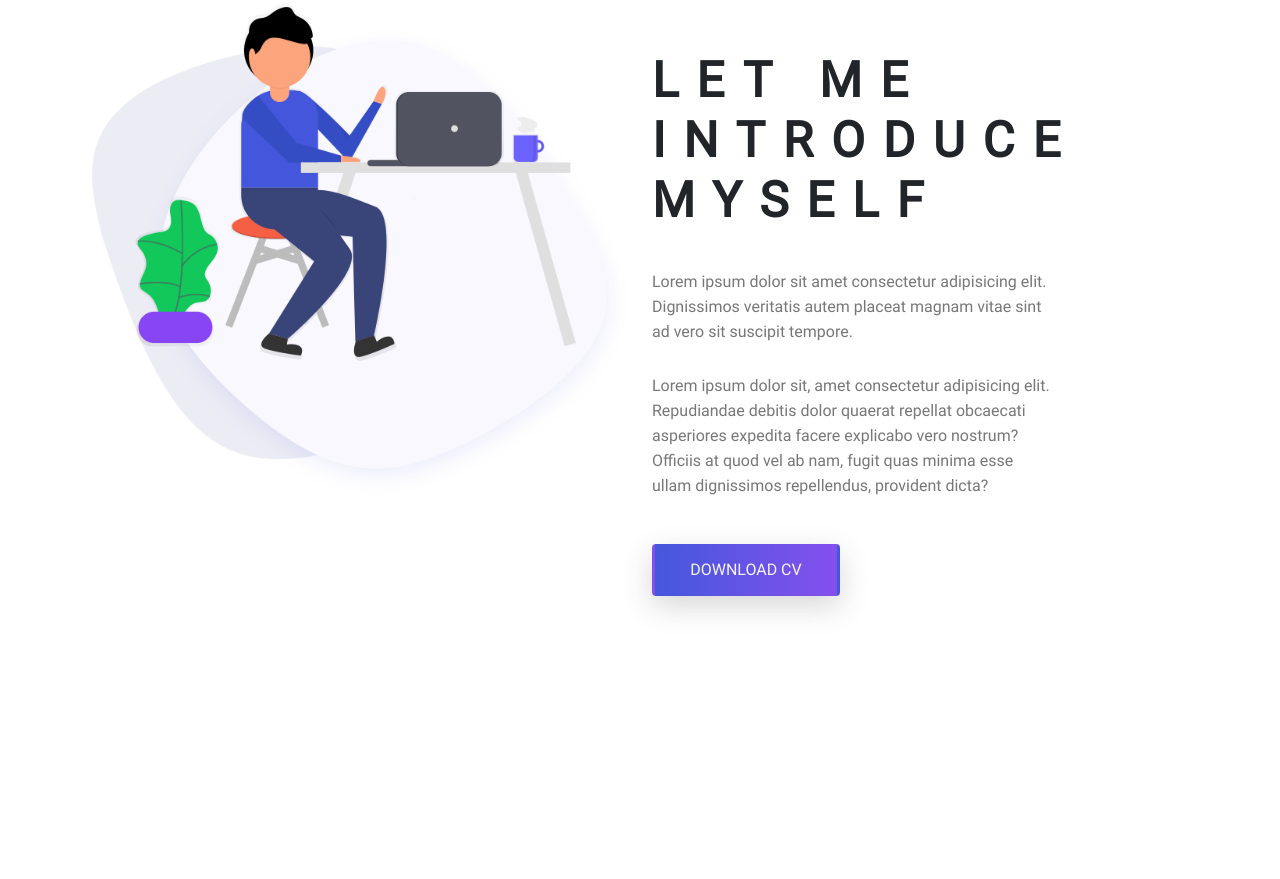
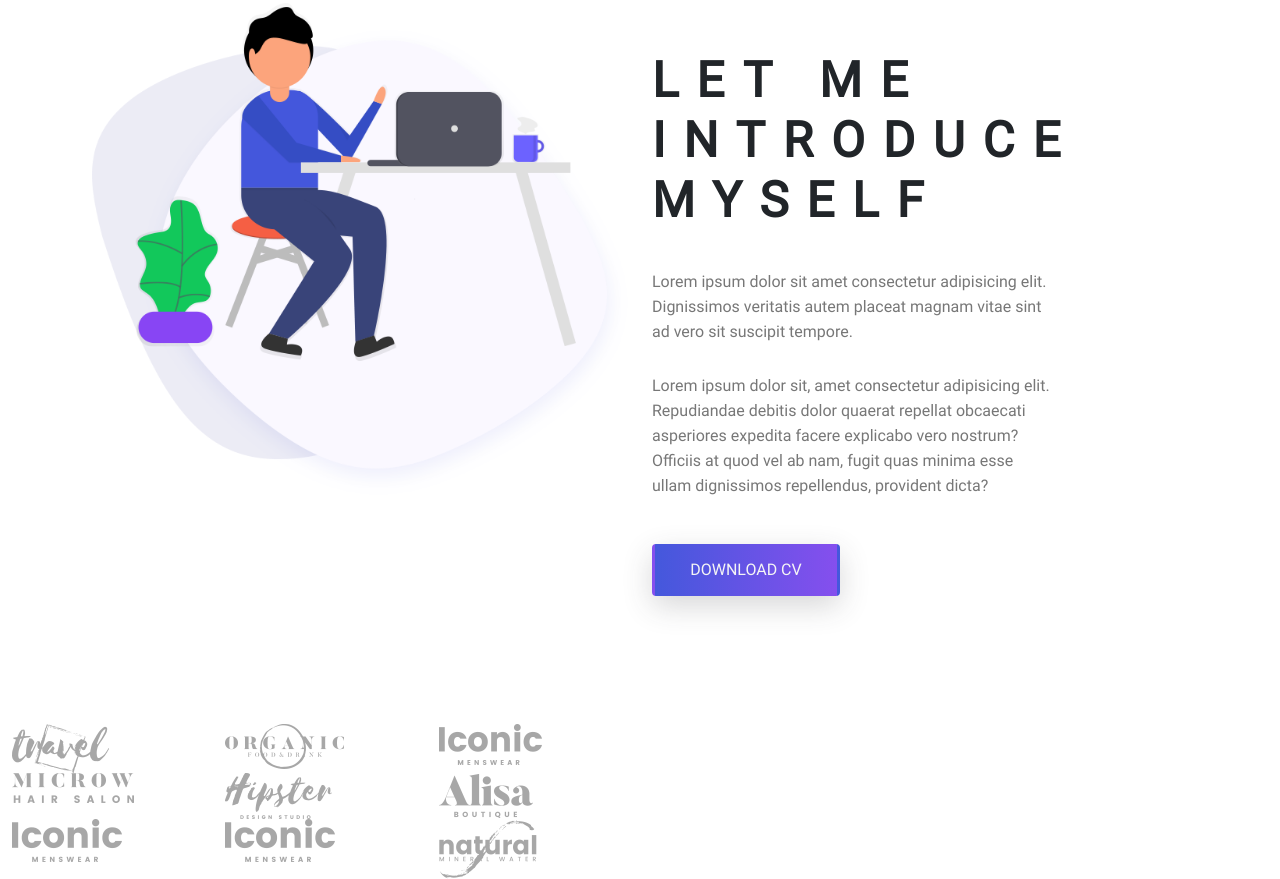
Before and after one commit to JardiinWD/javascript-daily-website, a plain HTML site: page index.html in a window 1280 px wide. Shown: the part 996-1875 px from the top of the page. Before the commit the page ends 1720 px from the top, so only its background shows below. Drawn offline with Linux system fonts and the light colour scheme.

Commit message:
Create, nella sezione brand, cards statiche. Fermato per renderle dinamiche in JS

```diff
--- a/index.html
+++ b/index.html
@@ -81,6 +81,7 @@
                 </div>
             </div>
         </section>
+
         <!-- /.about-area -->
         <section class="about-area">
             <!-- /.container-fluid -->
@@ -126,6 +127,88 @@
                 </div>
             </div>
         </section>
+
+        <!-- /.brand-area -->
+        <section class="brand-area">
+            <!-- /.container-fluid -->
+            <div class="container-fluid">
+                <!-- /.row -->
+                <div class="row">
+                    <!-- /.col-xl-6 col-lg-12 col-md-12 -->
+                    <div class="col-xl-6 col-lg-12 col-md-12">
+                        <!-- /.row #siteBrands -->
+                        <!-- Dentro a questo id Tutte le cards devono essere generate dinamicamente -->
+                        <div id="siteBrands" class="row">
+                            <!-- /.col-lg-4 col-md-6 col-sm-6 -->
+                            <div class="col-lg-4 col-md-6 col-sm-6">
+                                <!-- /.single-brand -->
+                                <div class="single-brand">
+                                    <img src="./assets/img/brands/logo1.png" alt="Brand 1">
+                                </div>
+                            </div>
+                            <!-- /.col-lg-4 col-md-6 col-sm-6 -->
+                            <div class="col-lg-4 col-md-6 col-sm-6">
+                                <!-- /.single-brand -->
+                                <div class="single-brand">
+                                    <img src="./assets/img/brands/logo2.png" alt="Brand 2">
+                                </div>
+                            </div>
+                            <!-- /.col-lg-4 col-md-6 col-sm-6 -->
+                            <div class="col-lg-4 col-md-6 col-sm-6">
+                                <!-- /.single-brand -->
+                                <div class="single-brand">
+                                    <img src="./assets/img/brands/logo3.png" alt="Brand 3">
+                                </div>
+                            </div>
+                            <!-- /.col-lg-4 col-md-6 col-sm-6 -->
+                            <div class="col-lg-4 col-md-6 col-sm-6">
+                                <!-- /.single-brand -->
+                                <div class="single-brand">
+                                    <img src="./assets/img/brands/logo4.png" alt="Brand 4">
+                                </div>
+                            </div>
+                            <!-- /.col-lg-4 col-md-6 col-sm-6 -->
+                            <div class="col-lg-4 col-md-6 col-sm-6">
+                                <!-- /.single-brand -->
+                                <div class="single-brand">
+                                    <img src="./assets/img/brands/logo5.png" alt="Brand 5">
+                                </div>
+                            </div>
+                            <!-- /.col-lg-4 col-md-6 col-sm-6 -->
+                            <div class="col-lg-4 col-md-6 col-sm-6">
+                                <!-- /.single-brand -->
+                                <div class="single-brand">
+                                    <img src="./assets/img/brands/logo6.png" alt="Brand 6">
+                                </div>
+                            </div>
+                            <!-- /.col-lg-4 col-md-6 col-sm-6 -->
+                            <div class="col-lg-4 col-md-6 col-sm-6">
+                                <!-- /.single-brand -->
+                                <div class="single-brand">
+                                    <img src="./assets/img/brands/logo7.png" alt="Brand 7">
+                                </div>
+                            </div>
+                            <!-- /.col-lg-4 col-md-6 col-sm-6 -->
+                            <div class="col-lg-4 col-md-6 col-sm-6">
+                                <!-- /.single-brand -->
+                                <div class="single-brand">
+                                    <img src="./assets/img/brands/logo8.png" alt="Brand 8">
+                                </div>
+                            </div>
+                            <!-- /.col-lg-4 col-md-6 col-sm-6 -->
+                            <div class="col-lg-4 col-md-6 col-sm-6">
+                                <!-- /.single-brand -->
+                                <div class="single-brand">
+                                    <img src="./assets/img/brands/logo9.png" alt="Brand 9">
+                                </div>
+                            </div>
+                        </div>
+                    </div>
+                    <!-- /.col-xl-6 col-lg-12 col-md-12 -->
+                    <div class="col-xl-6 col-lg-12 col-md-12"></div>
+                </div>
+            </div>
+        </section>
     </main>
 
 
```
